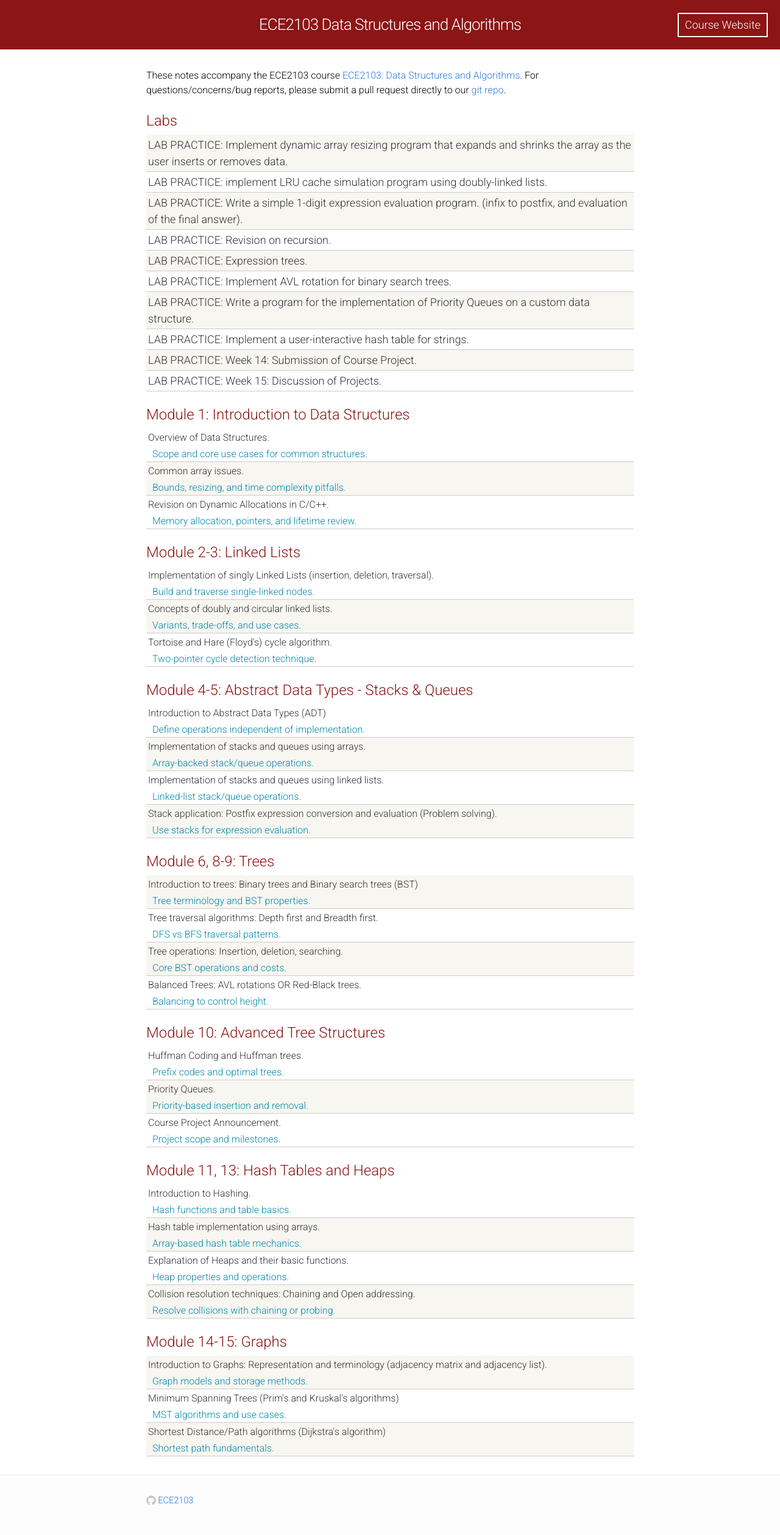
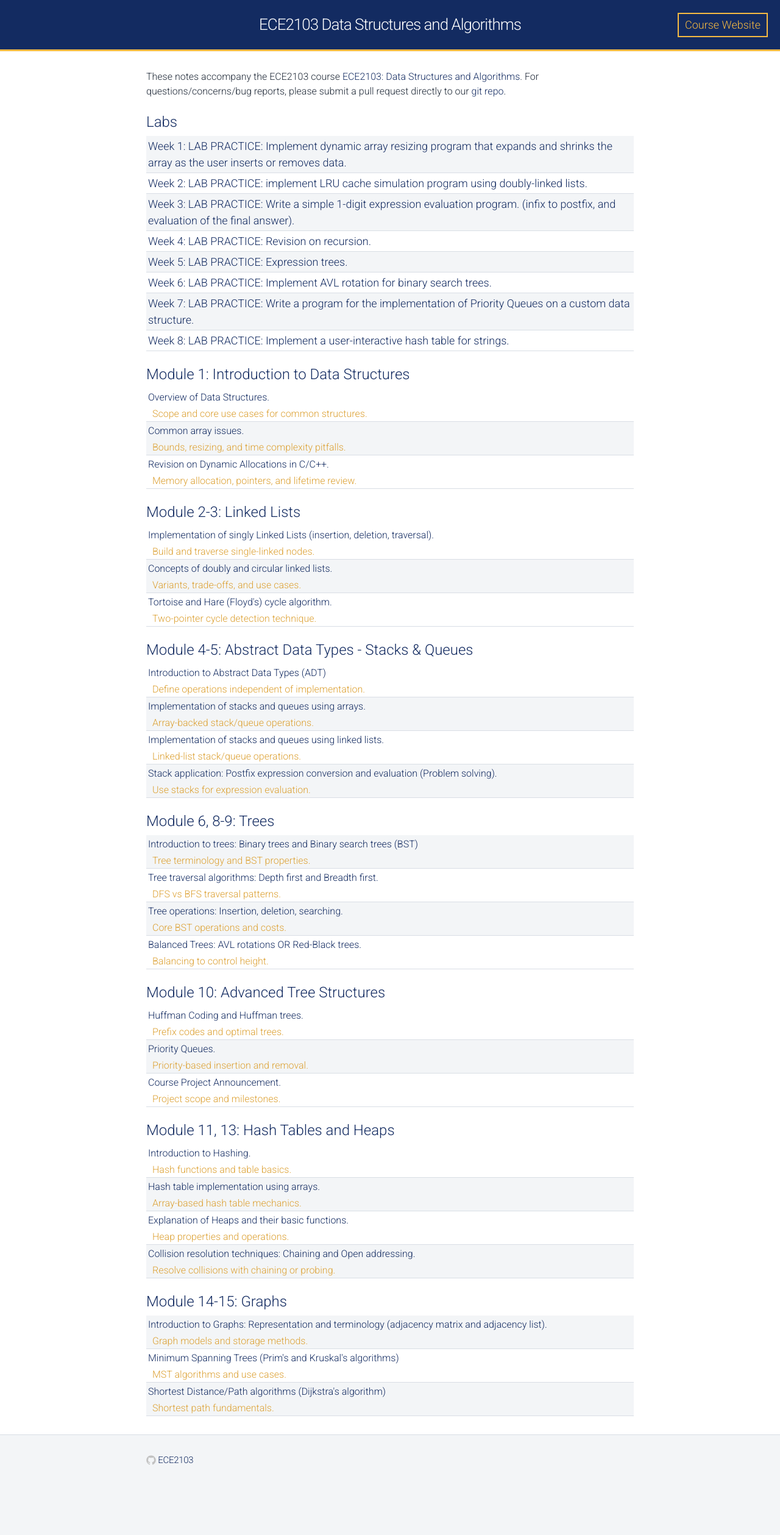
Before and after one commit to ECE2103/ece2103.github.io, a Jekyll site: the page built from index.html, in a window 1280 px wide. Shown: the whole page at 61% size. Built offline with Jekyll 4.4.1, drawn with Linux system fonts in a browser that asks for light colours; after the commit the page ends 2452 px from its top, so only the background shows below that.

Commit message:
Update labs list and restore color palette

```diff
--- a/css/main.css
+++ b/css/main.css
@@ -8,20 +8,32 @@
 
 html, body { height: 100%; }
 
+:root {
+  --aast-navy: #132b61;
+  --aast-navy-dark: #0f234f;
+  --aast-gold: #f6ba42;
+  --aast-gold-dark: #dca032;
+  --aast-surface: #f3f5f7;
+  --aast-border: #d9dee5;
+  --aast-text: #1f2937;
+  --aast-muted: #6b7280;
+}
+
 body {
   /* font-family: Helvetica, Arial, sans-serif; */
   font-family: 'Roboto', sans-serif;
   font-size: 16px;
   line-height: 1.5;
   font-weight: 300;
-  background-color: #fdfdfd;
+  background-color: var(--aast-surface);
+  color: var(--aast-text);
 }
 
 h1, h2, h3, h4, h5, h6 { font-size: 100%; font-weight: 400; }
 
-a         { color: #2a7ae2; text-decoration: none; }
-a:hover   { color: #000; text-decoration: underline; }
-a:visited { color: #205caa; }
+a         { color: var(--aast-navy); text-decoration: none; }
+a:hover   { color: var(--aast-gold); text-decoration: underline; }
+a:visited { color: var(--aast-navy-dark); }
 
 /* Utility */
 
@@ -43,7 +55,7 @@
 
 .module-header {
   font-size: 24px;
-  color: #8C1515;
+  color: var(--aast-navy);
   margin-top: 20px;
   margin-bottom: 5px;
 }
@@ -52,15 +64,15 @@
   font-size: 18px;
 }
 .materials-item a{
-  color: #333;
+  color: var(--aast-navy);
   display: block;
   padding: 3px;
 }
 .materials-item {
-  border-bottom: 1px solid #CCC;
+  border-bottom: 1px solid var(--aast-border);
 }
 .materials-item:nth-child(even) {
-  background-color: #f7f6f1;
+  background-color: var(--aast-surface);
 }
 
 .colab-badge {
@@ -71,10 +83,10 @@
 
 .embedded-video {
   text-align: center;
-  background-color: #f7f6f1;
+  background-color: var(--aast-surface);
   padding: 20px 0px 20px 0px;
-  border-bottom: 1px solid #999;
-  border-top: 1px solid #999;
+  border-bottom: 1px solid var(--aast-border);
+  border-top: 1px solid var(--aast-border);
 }
 
 /* Custom CSS for pages */
@@ -96,14 +108,14 @@
 .fighighlight {
   /* background-color: #f7f6f1; */
   padding: 20px 4px 20px 4px;
-  border-bottom: 1px solid #999;
-  border-top: 1px solid #999;
+  border-bottom: 1px solid var(--aast-border);
+  border-top: 1px solid var(--aast-border);
   /* box-shadow: 0px 2px 5px #CCC, 0px -2px 5px #CCC; */
 }
 .figcaption {
   font-weight: 400;
   font-size: 14px;
-  color: #575651;
+  color: var(--aast-muted);
   text-align: justify;
 }
 
@@ -113,7 +125,7 @@
 
 .kw {
   font-size: 16px;
-  color: #08A;
+  color: var(--aast-gold-dark);
   margin-left: 10px;
 }
 
@@ -125,8 +137,8 @@
 
 .site-header {
   position: relative;
-  border-bottom: 1px solid #e8e8e8;
-  background-color: #8C1515;
+  border-bottom: 3px solid var(--aast-gold);
+  background-color: var(--aast-navy);
   padding: 15px;
   text-align: center;
 }
@@ -153,15 +165,15 @@
   line-height: 2em;
   height: 2em;
   padding: 0 10px;
-  color: #fff;
-  border: 2px solid #fff;
+  color: var(--aast-gold);
+  border: 2px solid var(--aast-gold);
   font-weight: 50;
 }
 
 /* Site footer */
 
 .site-footer {
-  border-top: 1px solid #e8e8e8;
+  border-top: 1px solid var(--aast-border);
   padding: 30px 0;
 }
 
--- a/index.html
+++ b/index.html
@@ -16,34 +16,28 @@
   <div class="materials-wrap">
     <div class="module-header">Labs</div>
     <div class="materials-item">
-      <a href="labs/lab-01/">LAB PRACTICE: Implement dynamic array resizing program that expands and shrinks the array as the user inserts or removes data.</a>
+      <a href="labs/lab-01/">Week 1: LAB PRACTICE: Implement dynamic array resizing program that expands and shrinks the array as the user inserts or removes data.</a>
     </div>
     <div class="materials-item">
-      <a href="labs/lab-02/">LAB PRACTICE: implement LRU cache simulation program using doubly-linked lists.</a>
+      <a href="labs/lab-02/">Week 2: LAB PRACTICE: implement LRU cache simulation program using doubly-linked lists.</a>
     </div>
     <div class="materials-item">
-      <a href="labs/lab-03/">LAB PRACTICE: Write a simple 1-digit expression evaluation program. (infix to postfix, and evaluation of the final answer).</a>
+      <a href="labs/lab-03/">Week 3: LAB PRACTICE: Write a simple 1-digit expression evaluation program. (infix to postfix, and evaluation of the final answer).</a>
     </div>
     <div class="materials-item">
-      <a href="labs/lab-04/">LAB PRACTICE: Revision on recursion.</a>
+      <a href="labs/lab-04/">Week 4: LAB PRACTICE: Revision on recursion.</a>
     </div>
     <div class="materials-item">
-      <a href="labs/lab-05/">LAB PRACTICE: Expression trees.</a>
+      <a href="labs/lab-05/">Week 5: LAB PRACTICE: Expression trees.</a>
     </div>
     <div class="materials-item">
-      <a href="labs/lab-06/">LAB PRACTICE: Implement AVL rotation for binary search trees.</a>
+      <a href="labs/lab-06/">Week 6: LAB PRACTICE: Implement AVL rotation for binary search trees.</a>
     </div>
     <div class="materials-item">
-      <a href="labs/lab-07/">LAB PRACTICE: Write a program for the implementation of Priority Queues on a custom data structure.</a>
+      <a href="labs/lab-07/">Week 7: LAB PRACTICE: Write a program for the implementation of Priority Queues on a custom data structure.</a>
     </div>
     <div class="materials-item">
-      <a href="labs/lab-08/">LAB PRACTICE: Implement a user-interactive hash table for strings.</a>
-    </div>
-    <div class="materials-item">
-      <a href="labs/lab-09/">LAB PRACTICE: Week 14: Submission of Course Project.</a>
-    </div>
-    <div class="materials-item">
-      <a href="labs/lab-10/">LAB PRACTICE: Week 15: Discussion of Projects.</a>
+      <a href="labs/lab-08/">Week 8: LAB PRACTICE: Implement a user-interactive hash table for strings.</a>
     </div>
   </div>
 
```
